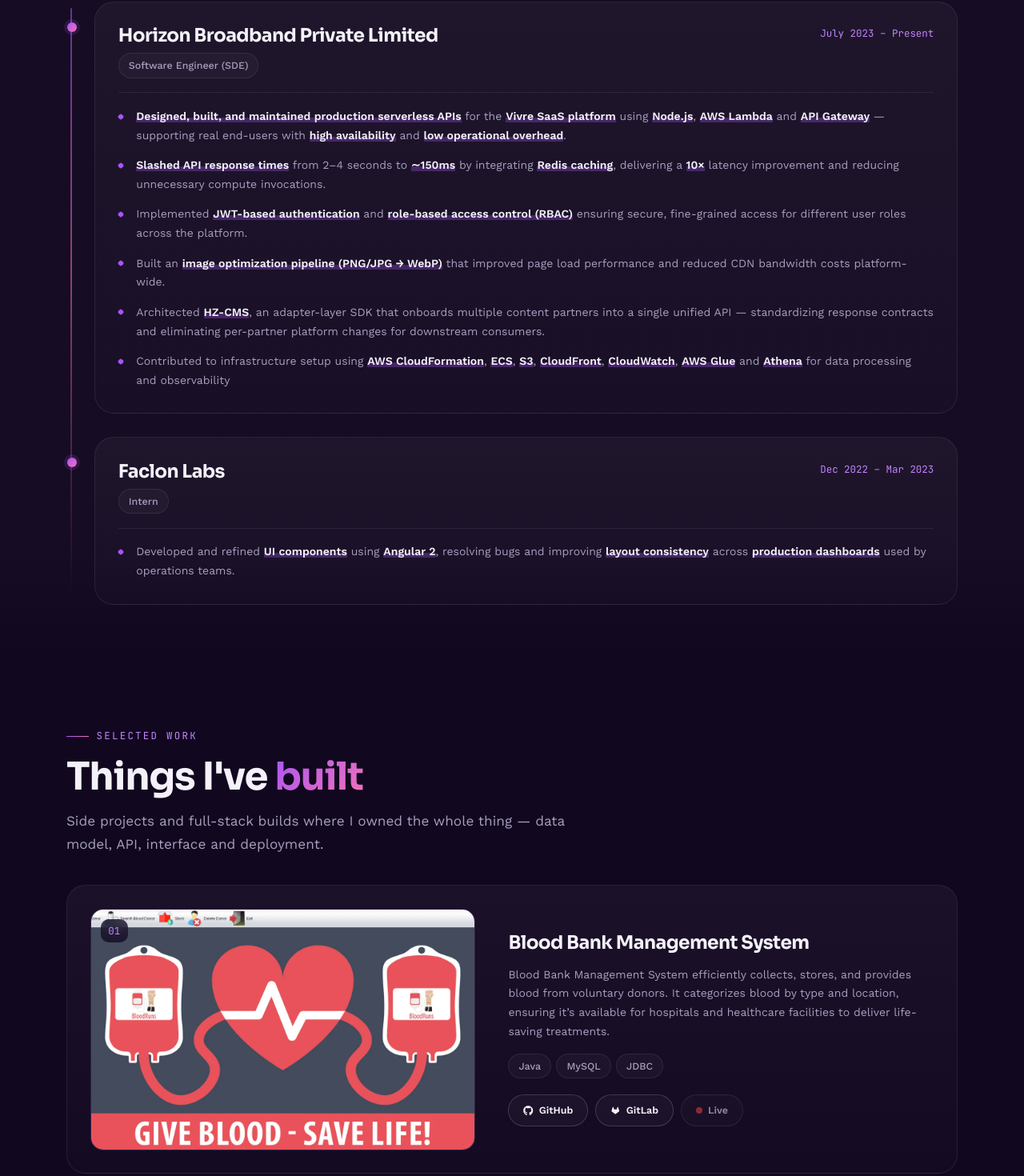
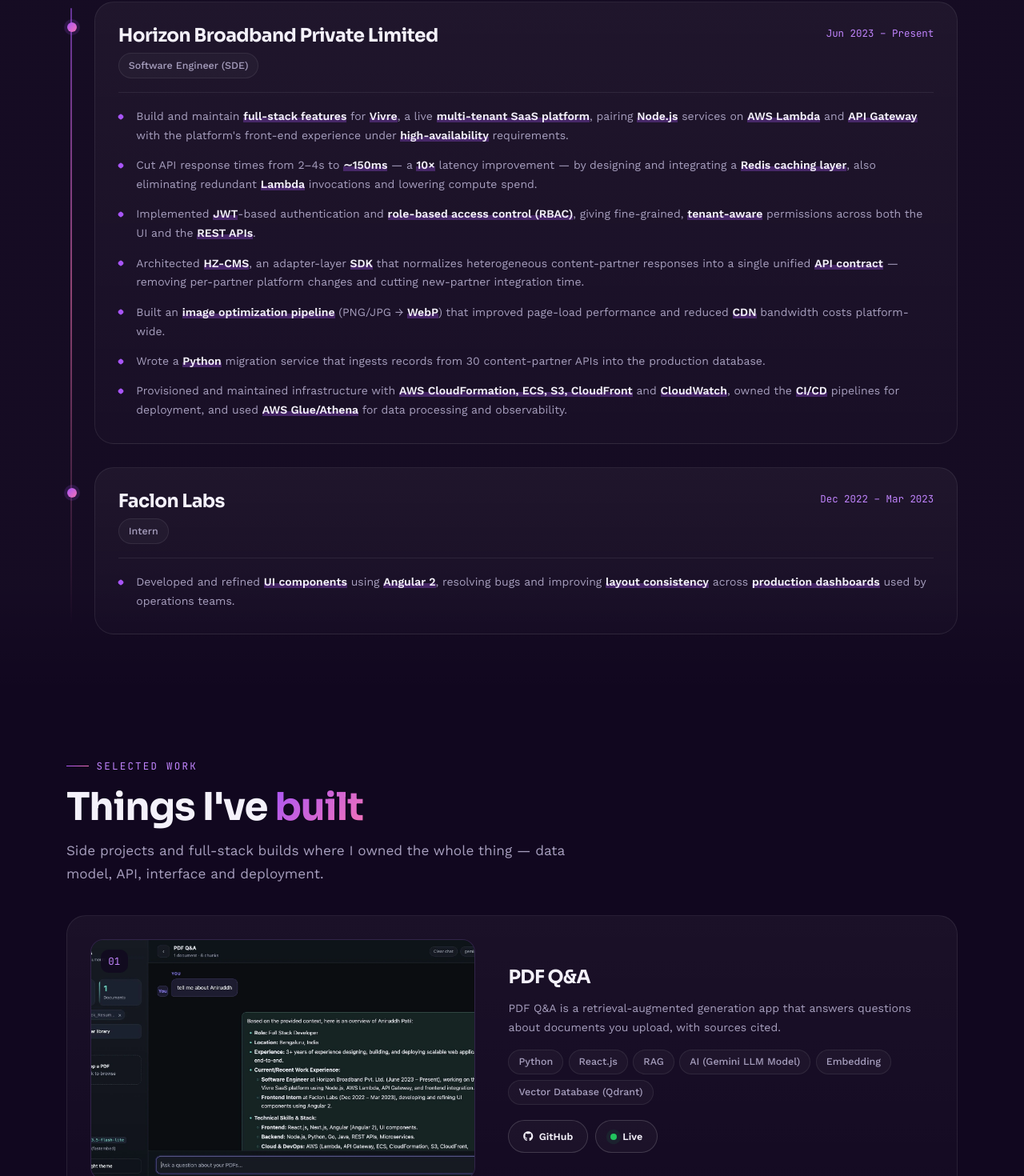
Before and after one commit to 15aniruddh/Portfolio, a React (Vite) app: page / in a window 1280 px wide. Shown: the part 2020-3490 px from the top of the page at 80% size. Built offline with nearby package versions, Linux system fonts and the light colour scheme; some icons are missing.

Commit message:
Update experience details and add new project for PDF Q&A application

```diff
--- a/src/Components/Data/Experiences.js
+++ b/src/Components/Data/Experiences.js
@@ -2,14 +2,15 @@
     {
         id: 1,
         title:"Horizon Broadband Private Limited",
-        date:"July 2023 – Present",
+        date:"Jun 2023 – Present",
         about: `
-            - <b><u>Designed, built, and maintained production serverless APIs</u></b> for the <b><u>Vivre SaaS platform</u></b> using <b><u>Node.js</u></b>, <b><u>AWS Lambda</u></b> and <b><u>API Gateway</u></b> — supporting real end-users with <b><u>high availability</u></b> and <b><u>low operational overhead</u></b>.
-            - <b><u>Slashed API response times</u></b> from 2–4 seconds to <b><u>∼150ms</u></b> by integrating <b><u>Redis caching</u></b>, delivering a <b><u>10×</u></b> latency improvement and reducing unnecessary compute invocations.
-            - Implemented <b><u>JWT-based authentication</u></b> and <b><u>role-based access control (RBAC)</u></b> ensuring secure, fine-grained access for different user roles across the platform.
-            - Built an <b><u>image optimization pipeline (PNG/JPG → WebP)</u></b> that improved page load performance and reduced CDN bandwidth costs platform-wide.
-            - Architected <b><u>HZ-CMS</u></b>, an adapter-layer SDK that onboards multiple content partners into a single unified API — standardizing response contracts and eliminating per-partner platform changes for downstream consumers.
-            - Contributed to infrastructure setup using <b><u>AWS CloudFormation</u></b>, <b><u>ECS</u></b>, <b><u>S3</u></b>, <b><u>CloudFront</u></b>, <b><u>CloudWatch</u></b>, <b><u>AWS Glue</u></b> and <b><u>Athena</u></b> for data processing and observability
+            - Build and maintain <b><u>full-stack features</u></b> for <b><u>Vivre</u></b>, a live <b><u>multi-tenant SaaS platform</u></b>, pairing <b><u>Node.js</u></b> services on <b><u>AWS Lambda</u></b> and <b><u>API Gateway</u></b> with the platform's front-end experience under <b><u>high-availability</u></b> requirements.
+            - Cut API response times from 2–4s to <b><u>∼150ms</u></b> — a <b><u>10×</u></b> latency improvement — by designing and integrating a <b><u>Redis caching layer</u></b>, also eliminating redundant <b><u>Lambda</u></b> invocations and lowering compute spend.
+            - Implemented <b><u>JWT</u></b>-based authentication and <b><u>role-based access control (RBAC)</u></b>, giving fine-grained, <b><u>tenant-aware</u></b> permissions across both the UI and the <b><u>REST APIs</u></b>.
+            - Architected <b><u>HZ-CMS</u></b>, an adapter-layer <b><u>SDK</u></b> that normalizes heterogeneous content-partner responses into a single unified <b><u>API contract</u></b> — removing per-partner platform changes and cutting new-partner integration time.
+            - Built an <b><u>image optimization pipeline</u></b> (PNG/JPG → <b><u>WebP</u></b>) that improved page-load performance and reduced <b><u>CDN</u></b> bandwidth costs platform-wide.
+            - Wrote a <b><u>Python</u></b> migration service that ingests records from 30 content-partner APIs into the production database.
+            - Provisioned and maintained infrastructure with <b><u>AWS CloudFormation, ECS, S3, CloudFront</u></b> and <b><u>CloudWatch</u></b>, owned the <b><u>CI/CD</u></b> pipelines for deployment, and used <b><u>AWS Glue/Athena</u></b> for data processing and observability.
         `,
         tags:["Software Engineer (SDE)"]
     },
--- a/src/Components/Data/Projects.js
+++ b/src/Components/Data/Projects.js
@@ -1,18 +1,18 @@
-import BloodBankManagementSystemImg from "../../Pics/BloodBankManagementSystem.webp";
+import PdfQaImg from "../../Pics/Pdf-QA.webp";
 import LifeCarePortalImg from "../../Pics/LifeCare-Portal.webp";
 import RecipeBookImg from "../../Pics/Recipe-Book.webp";
 
 export const ProjectData =[
     {
         id: 1,
-        title:"Blood Bank Management System",
-        about:"Blood Bank Management System efficiently collects, stores, and provides blood from voluntary donors. It categorizes blood by type and location, ensuring it’s available for hospitals and healthcare facilities to deliver life-saving treatments.",
-        tags:["Java","MySQL","JDBC"],
-        github:"https://github.com/15aniruddh/BloodBankManagementSystem",
-        live:"",
-        isLive:false,
-        image:BloodBankManagementSystemImg,
-        gitlab:"https://gitlab.com/15aniruddh/blood-bank-management-system",
+        title:"PDF Q&A",
+        about:"PDF Q&A is a retrieval-augmented generation app that answers questions about documents you upload, with sources cited.",
+        tags:["Python","React.js","RAG","AI (Gemini LLM Model)","Embedding", "Vector Database (Qdrant)"],
+        github:"https://github.com/15aniruddh/my_rag_app",
+        live:"https://rag-app.15aniruddh.co.in",
+        isLive:true,
+        image:PdfQaImg,
+        gitlab:"",
 
     },
     {
```
Also changed, not shown: src/Pics/Pdf-QA.webp (added), 1 other file (tests, documents, lock files or other folders).
